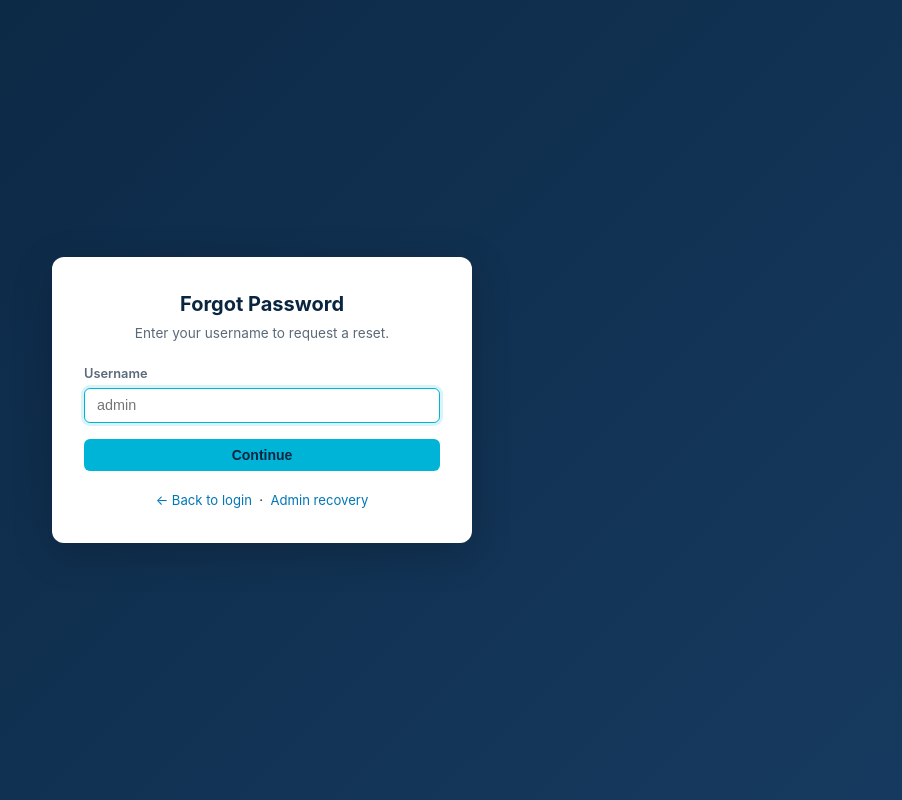
After one commit to KinsmanBillions/waveties-ops, a Flask app: page /forgot-password in a window 1280 px wide. The commit adds this page. Shown: the whole page, without its empty margins (378-1280 px from the left). Run offline with Flask 3, Linux system fonts and the light colour scheme.

Commit message:
Add files via upload

```diff
--- a/app.py
+++ b/app.py
@@ -245,6 +245,221 @@ def logout():
     session.clear()
     flash("You have been logged out.", "info")
     return redirect(url_for("login"))
+
+
+# ── Password reset tokens (JSON) ──────────────────────────────
+RESET_TOKENS_FILE = DATA_DIR / "reset_tokens.json"
+# Emergency recovery key — set WAVETIES_RECOVERY_KEY on Render for production
+DEFAULT_RECOVERY_KEY = "WaveTies-Recover-2026"
+
+
+def _load_reset_tokens():
+    if RESET_TOKENS_FILE.exists():
+        try:
+            with open(RESET_TOKENS_FILE, encoding="utf-8") as f:
+                return json.load(f)
+        except Exception:
+            return {}
+    return {}
+
+
+def _save_reset_tokens(data):
+    with open(RESET_TOKENS_FILE, "w", encoding="utf-8") as f:
+        json.dump(data, f, indent=2)
+
+
+def _create_reset_token(username, hours=2):
+    token = secrets.token_urlsafe(32)
+    tokens = _load_reset_tokens()
+    # drop expired
+    now = datetime.now()
+    tokens = {
+        k: v for k, v in tokens.items()
+        if v.get("expires") and datetime.fromisoformat(v["expires"]) > now
+    }
+    tokens[token] = {
+        "username": username,
+        "expires": (now + timedelta(hours=hours)).isoformat(timespec="seconds"),
+        "created": now.isoformat(timespec="seconds"),
+    }
+    _save_reset_tokens(tokens)
+    return token
+
+
+def _consume_reset_token(token):
+    tokens = _load_reset_tokens()
+    entry = tokens.pop(token, None)
+    _save_reset_tokens(tokens)
+    if not entry:
+        return None
+    try:
+        if datetime.fromisoformat(entry["expires"]) < datetime.now():
+            return None
+    except Exception:
+        return None
+    return entry.get("username")
+
+
+def _set_user_password(username, new_password):
+    conn = get_users_db()
+    row = conn.execute("SELECT id FROM users WHERE username=?", (username,)).fetchone()
+    if not row:
+        conn.close()
+        return False
+    conn.execute(
+        "UPDATE users SET password_hash=? WHERE username=?",
+        (generate_password_hash(new_password), username),
+    )
+    conn.commit()
+    conn.close()
+    return True
+
+
+def _send_reset_email(to_email, username, reset_url):
+    smtp = load_smtp_config()
+    if not smtp.get("host") or not smtp.get("user") or not smtp.get("password"):
+        return False, "Email is not configured."
+    try:
+        msg = MIMEMultipart()
+        msg["Subject"] = "WaveTies – Password reset"
+        msg["From"] = smtp.get("from_email") or smtp["user"]
+        msg["To"] = to_email
+        body = (
+            f"Hello {username},\n\n"
+            f"A password reset was requested for your WaveTies account.\n\n"
+            f"Open this link within 2 hours to set a new password:\n{reset_url}\n\n"
+            f"If you did not request this, ignore this email.\n\n"
+            f"— WaveTies"
+        )
+        msg.attach(MIMEText(body, "plain"))
+        with smtplib.SMTP(smtp["host"], int(smtp.get("port", 587))) as server:
+            if smtp.get("use_tls", True):
+                server.starttls()
+            server.login(smtp["user"], smtp["password"])
+            server.send_message(msg)
+        return True, "ok"
+    except Exception as e:
+        return False, str(e)
+
+
+@app.route("/forgot-password", methods=["GET", "POST"])
+def forgot_password():
+    if request.method == "POST":
+        username = request.form.get("username", "").strip().lower()
+        # Always respond generically to avoid user enumeration
+        user = None
+        conn = get_users_db()
+        row = conn.execute("SELECT * FROM users WHERE username=? AND active=1", (username,)).fetchone()
+        conn.close()
+        if row:
+            user = dict(row)
+        if user:
+            token = _create_reset_token(user["username"])
+            reset_url = url_for("reset_password", token=token, _external=True)
+            # Prefer company/user email if present — users table may not have email; try SMTP notify admin path
+            smtp = load_smtp_config()
+            to_addr = smtp.get("from_email") or smtp.get("user") or ""
+            # If the account is admin and we have SMTP, send there so admin can recover
+            if to_addr and smtp.get("host"):
+                ok, err = _send_reset_email(to_addr, user["username"], reset_url)
+                if ok:
+                    flash(
+                        "If that account exists and email is configured, a reset link was sent to the system mailbox. "
+                        "Also check Admin recovery if you are locked out.",
+                        "success",
+                    )
+                else:
+                    flash(
+                        f"Could not send email ({err}). Use Admin recovery with your recovery key instead.",
+                        "warning",
+                    )
+            else:
+                # No SMTP — guide to recovery page; still create token for manual use by support
+                flash(
+                    "Email is not configured. Use Admin recovery (recovery key) to reset the admin password, "
+                    "or ask another admin to reset your password from Users & Roles.",
+                    "warning",
+                )
+                return redirect(url_for("admin_recovery"))
+        else:
+            flash(
+                "If that account exists, follow the instructions sent or use Admin recovery.",
+                "info",
+            )
+        return redirect(url_for("login"))
+    return render_template("forgot_password.html", company=COMPANY)
+
+
+@app.route("/reset-password/<token>", methods=["GET", "POST"])
+def reset_password(token):
+    tokens = _load_reset_tokens()
+    entry = tokens.get(token)
+    username = None
+    if entry:
+        try:
+            if datetime.fromisoformat(entry["expires"]) >= datetime.now():
+                username = entry.get("username")
+        except Exception:
+            username = None
+    if not username:
+        flash("This reset link is invalid or has expired.", "danger")
+        return redirect(url_for("forgot_password"))
+
+    if request.method == "POST":
+        pw = request.form.get("password", "")
+        pw2 = request.form.get("password2", "")
+        if len(pw) < 6:
+            flash("Password must be at least 6 characters.", "danger")
+            return redirect(url_for("reset_password", token=token))
+        if pw != pw2:
+            flash("Passwords do not match.", "danger")
+            return redirect(url_for("reset_password", token=token))
+        # consume token
+        _consume_reset_token(token)
+        if _set_user_password(username, pw):
+            flash(f"Password updated for {username}. You can sign in now.", "success")
+            return redirect(url_for("login"))
+        flash("User not found.", "danger")
+        return redirect(url_for("login"))
+
+    return render_template("reset_password.html", company=COMPANY, username=username, token=token)
+
+
+@app.route("/admin-recovery", methods=["GET", "POST"])
+def admin_recovery():
+    """Emergency admin password reset using recovery key (no login required)."""
+    if request.method == "POST":
+        key = request.form.get("recovery_key", "")
+        username = request.form.get("username", "admin").strip().lower() or "admin"
+        pw = request.form.get("password", "")
+        pw2 = request.form.get("password2", "")
+        expected = os.environ.get("WAVETIES_RECOVERY_KEY", DEFAULT_RECOVERY_KEY)
+        if not secrets.compare_digest(key, expected):
+            flash("Invalid recovery key.", "danger")
+            return redirect(url_for("admin_recovery"))
+        if len(pw) < 6:
+            flash("Password must be at least 6 characters.", "danger")
+            return redirect(url_for("admin_recovery"))
+        if pw != pw2:
+            flash("Passwords do not match.", "danger")
+            return redirect(url_for("admin_recovery"))
+        # Only allow resetting accounts that are admin role (or username admin)
+        conn = get_users_db()
+        row = conn.execute("SELECT * FROM users WHERE username=?", (username,)).fetchone()
+        conn.close()
+        if not row:
+            flash(f"User '{username}' not found.", "danger")
+            return redirect(url_for("admin_recovery"))
+        user = dict(row)
+        if normalize_role(user.get("role")) != "admin" and username != "admin":
+            flash("Recovery only works for admin accounts.", "danger")
+            return redirect(url_for("admin_recovery"))
+        if _set_user_password(username, pw):
+            flash(f"Password for '{username}' has been reset. Sign in with the new password.", "success")
+            return redirect(url_for("login"))
+        flash("Could not update password.", "danger")
+        return redirect(url_for("admin_recovery"))
+    return render_template("admin_recovery.html", company=COMPANY)
 
 
 # ──────────────────────────────────────────────────────────────
--- /dev/null
+++ b/templates/forgot_password.html
@@ -0,0 +1,24 @@
+{% extends "base.html" %}
+{% block title %}Forgot Password – WaveTies{% endblock %}
+{% block content %}
+<div class="login-page">
+  <div class="login-card" style="max-width:420px;">
+    <h1 style="font-size:1.25rem;">Forgot Password</h1>
+    <p class="tagline" style="margin-bottom:1.25rem;">Enter your username to request a reset.</p>
+
+    <form method="POST">
+      <div class="form-group">
+        <label>Username</label>
+        <input type="text" name="username" required autofocus placeholder="admin">
+      </div>
+      <button type="submit" class="btn btn-primary" style="width:100%;">Continue</button>
+    </form>
+
+    <p style="margin-top:1.25rem;font-size:0.82rem;text-align:center;">
+      <a href="{{ url_for('login') }}">← Back to login</a>
+      &nbsp;·&nbsp;
+      <a href="{{ url_for('admin_recovery') }}">Admin recovery</a>
+    </p>
+  </div>
+</div>
+{% endblock %}
--- a/templates/login.html
+++ b/templates/login.html
@@ -26,8 +26,10 @@
       </button>
     </form>
 
-    <p style="margin-top:1.25rem;font-size:0.75rem;color:#888;text-align:center;">
-      Demo: <b>admin</b>/admin123 · <b>manager</b>/manager123 · <b>accountant</b>/account123 · <b>ops</b>/ops123 · <b>reception</b>/reception123
+    <p style="margin-top:1rem;font-size:0.85rem;text-align:center;">
+      <a href="{{ url_for('forgot_password') }}">Forgot password?</a>
+      &nbsp;·&nbsp;
+      <a href="{{ url_for('admin_recovery') }}">Admin recovery</a>
     </p>
   </div>
 </div>
```
Also changed, not shown: templates/admin_recovery.html (added, +38 -0 lines), templates/reset_password.html (added, +26 -0 lines).
